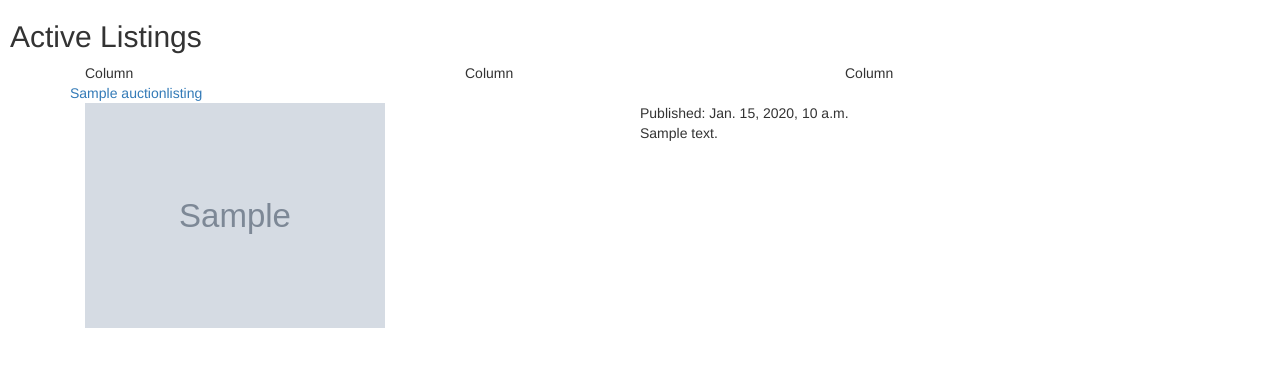
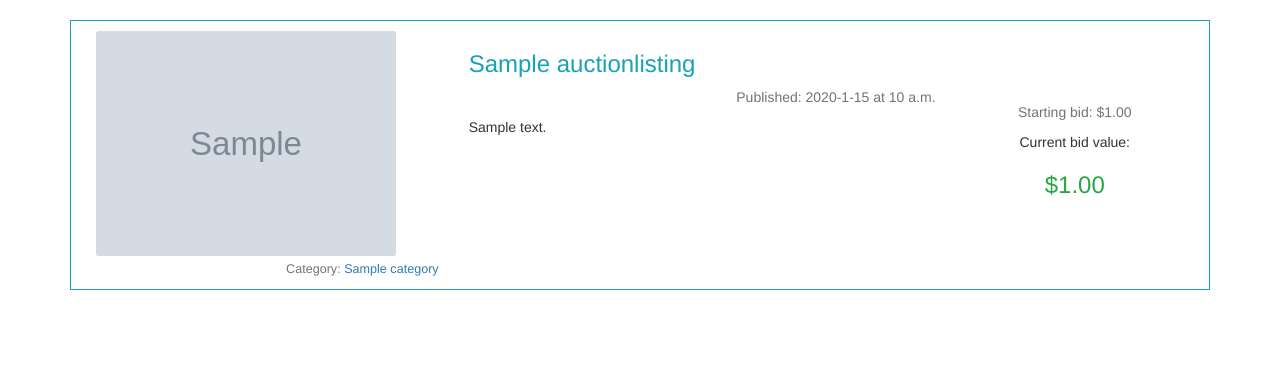
Before and after one commit to elizalde-andres/commerce, a Django app: page / in a window 1280 px wide. Shown: the part 72-439 px from the top of the page. Run offline with Django 3.2, Linux system fonts and the light colour scheme; tables that the repository leaves empty hold one stand-in row (values such as "Sample post"); grey boxes marked "Sample" are stand-in pictures; some libraries are stand-ins or nearby versions.

Commit message:
style listings

```diff
--- a/auctions/templates/auctions/base_list.html
+++ b/auctions/templates/auctions/base_list.html
@@ -1,32 +1,64 @@
 <div class="container">
+    {% for listing in auction_listings %}
+        <div class="row border border-info mb-4 p-3">
+            <div class="col-md-12">
+                <div class="row align-items-center h-100">
+                    <div class="col-md-4">
                         <div class="row">
-      <div class="col">
-        Column
+                            <div class="col-md-12">
+                                <a href="{% url 'listing' listing.pk %}">
+                                    {% if listing.image_url %}
+                                        <img src="{{ listing.image_url }}" alt="{{ listing.title }}" width="300" class="figure-img img-fluid rounded">
+                                    {% else %}
+                                        <img src="../static/auctions/no-image-available.jpg" alt="{{ listing.title }}" width="300" class="figure-img img-fluid rounded">
+                                    {% endif %}
+                                </a>
                             </div>
-      <div class="col">
-        Column
                         </div>
-      <div class="col">
-        Column
+                        <div class="row">
+                            <div class="col-md-12">
+                                <figcaption class="figure-caption text-right">
+                                    {% if listing.category %}
+                                    Category: <a href="{% url 'category' listing.category %}">{{ listing.category }}</a>
+                                    {% else %}
+                                    <a href="{% url 'category' 'Uncategorized' %}">Uncategorized</a>
+                                    {% endif %}
+                                </figcaption>
                             </div>
                         </div>
                     </div>
-
-
-<div class="container">
-    {% for listing in auction_listings %}
-        <div class="row"><a href="{% url 'listing' listing.pk %}">{{ listing.title }}</a></div>
+                    <div class="col-md-8 align-self-start h-100">
+                        <div class="row h-100">
+                            <div class="col-md-8">
                                 <div class="row">
-            <div class="col">
-                {% if listing.image_url %}
-                    <img src="{{ listing.image_url }}" alt="{{ listing.title }}" width="300">
+                                    <div class="col-md-12">
+                                        <h3>
+                                            <a href="{% url 'listing' listing.pk %}" class="text-info">{{ listing.title }}</a>
+                                        </h3>
+                                    </div>
+                                </div>
+                                <div class="row">
+                                    <div class="col-md-12 text-right">
+                                        <span class="text-muted text-right">Published: {{ listing.timestamp.year }}-{{ listing.timestamp.month }}-{{ listing.timestamp.day }} at {{ listing.timestamp.time }}</span>
+                                    </div>
+                                </div>
+                                <div class="row mt-3">
+                                    <div class="col-md-12">
+                                        <span>{{ listing.description }}</span>
+                                    </div>
+                                </div>
+                            </div>
+                            <div class="col-md-4 align-self-center text-center">
+                                {% if listing.current_bid %}
+                                    <p class="text-muted">Starting bid: ${{ listing.starting_bid_value }}</p>
+                                    <span>Current bid value: <h3 class="text-success">${{ listing.current_bid.value }}</h3></span>
                                 {% else %}
-                    <img src="../static/auctions/no-image-available.jpg" alt="{{ listing.title }}" width="300">
+                                    <span class="text-muted">Starting bid: <h3 class="text-success">${{ listing.starting_bid_value }}</h3></span>
                                 {% endif %}
                             </div>
-            <div class="col">
-                <div class="row">Published: {{ listing.timestamp }}</div>
-                <div class="row"><span>{{ listing.description }}</span></div>
+                        </div>
+                    </div>
+                </div>
             </div>
         </div>
     {% endfor %}
--- a/auctions/templates/auctions/category.html
+++ b/auctions/templates/auctions/category.html
@@ -1,7 +1,7 @@
 {% extends "auctions/layout.html" %}
 
 {% block body %}
-    <h2>Active Listings in category: {{ category }}</h2>
+    <h2>Category: {{ category }}</h2>
 
     {% include "auctions/base_list.html" %}
 
--- a/auctions/templates/auctions/index.html
+++ b/auctions/templates/auctions/index.html
@@ -1,7 +1,6 @@
 {% extends "auctions/layout.html" %}
 
 {% block body %}
-    <h2>Active Listings</h2>
 
     {% include "auctions/base_list.html" %}
 
--- a/auctions/templates/auctions/layout.html
+++ b/auctions/templates/auctions/layout.html
@@ -9,7 +9,6 @@
         <meta name="viewport" content="width=device-width, initial-scale=1">
         <link rel="stylesheet" href="https://maxcdn.bootstrapcdn.com/bootstrap/3.4.1/css/bootstrap.min.css">
         <script src="https://ajax.googleapis.com/ajax/libs/jquery/3.5.1/jquery.min.js"></script>
-        <!-- <script src="https://maxcdn.bootstrapcdn.com/bootstrap/3.4.1/js/bootstrap.min.js"></script> -->
         <link href="{% static 'auctions/styles.css' %}" rel="stylesheet">
     </head>
     <body>
```
Lines whose indentation alone changed are shown as unchanged.
